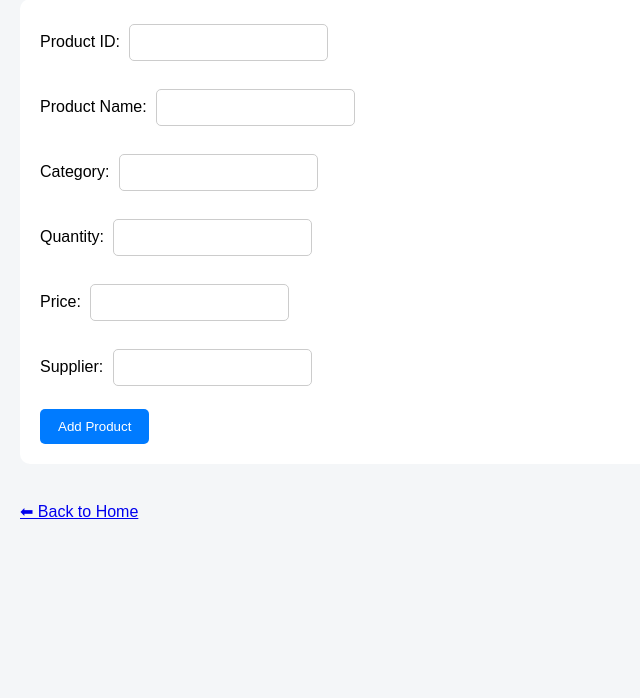
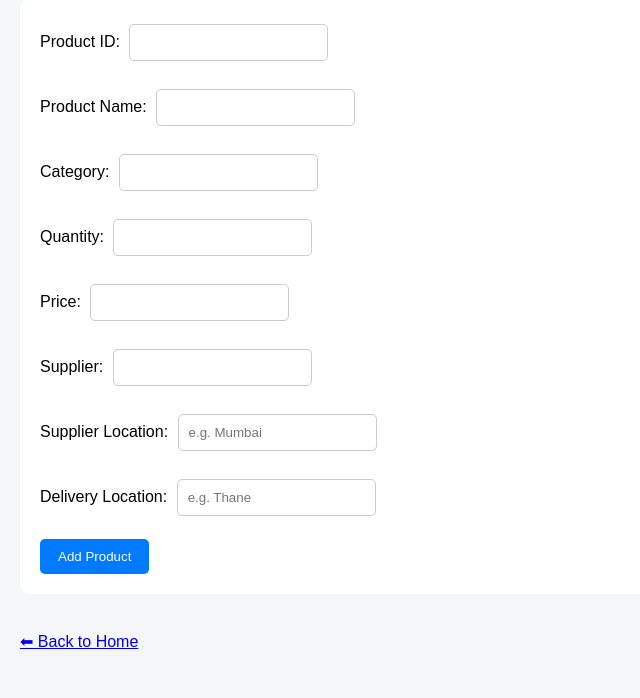
Before and after one commit to gayatri08-wq/Inventory_website, a Flask app: template templates/add_product.html in a window 1280 px wide. Shown: the part 102-800 px from the top of the page, without its empty margins (0-640 px from the left). Run offline with Flask 3, Linux system fonts and the light colour scheme; the template is opened without the code that fills it, so the values that code supplies are empty.

Commit message:
Update add_product.html

```diff
--- a/templates/add_product.html
+++ b/templates/add_product.html
@@ -29,6 +29,12 @@
         <label>Supplier:</label>
         <input type="text" name="supplier" required><br><br>
 
+        <label>Supplier Location:</label>
+        <input type="text" name="supplier_location" placeholder="e.g. Mumbai" required><br><br>
+
+        <label>Delivery Location:</label>
+        <input type="text" name="delivery_location" placeholder="e.g. Thane" required><br><br>
+
         <button type="submit">Add Product</button>
 
     </form>
```
